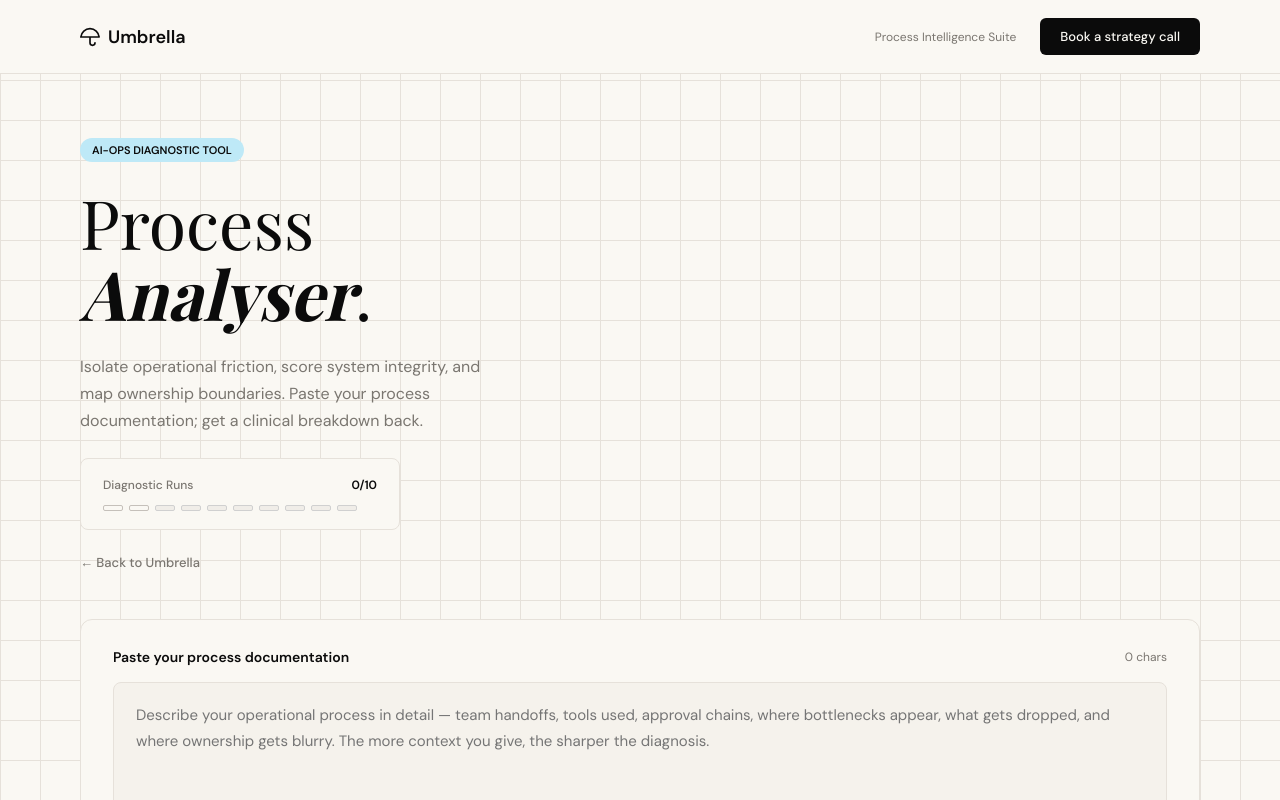
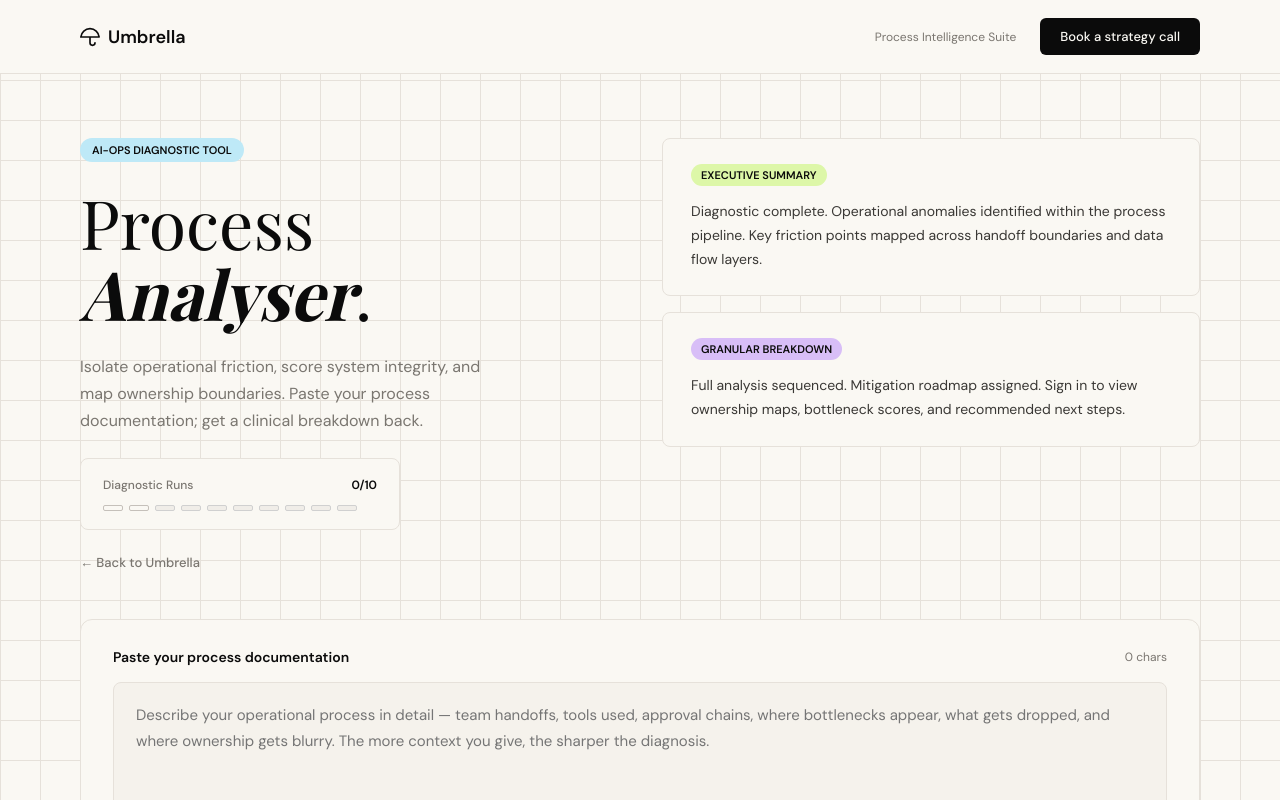
Before and after one commit to vikrantsharma10/ops-process-analyser, a Next.js app: page / in a window 1280 px wide. Shown: the top 800 px of the page. Built offline with nearby package versions, Linux system fonts and the light colour scheme; a web font is replaced by a local one.

Commit message:
Update page.tsx

```diff
--- a/app/page.tsx
+++ b/app/page.tsx
@@ -133,7 +133,6 @@ export default function App() {
 
           <div style={{ flex: "1 1 380px", display: "flex", flexDirection: "column", gap: "16px" }}>
             {showGate && <LoginGate />}
-            {result && !loading && (
            <div style={{ display: "flex", flexDirection: "column", gap: "16px" }}>
   <ResultBlock label="Executive Summary" accent="#DDF7A8">
     Diagnostic complete. Operational anomalies identified within the process pipeline. Key friction points mapped across handoff boundaries and data flow layers.
@@ -142,7 +141,6 @@ export default function App() {
     Full analysis sequenced. Mitigation roadmap assigned. Sign in to view ownership maps, bottleneck scores, and recommended next steps.
   </ResultBlock>
 </div>
-            )}
             {loading && (
               <div style={{ border: "1px solid #E6E1DA", borderRadius: "8px", padding: "28px", backgroundColor: "#FAF8F3" }}>
                 <div style={{ width: "100%", height: "3px", backgroundColor: "#E6E1DA", borderRadius: "2px", overflow: "hidden", marginBottom: "14px" }}>
```
Lines whose indentation alone changed are shown as unchanged.
